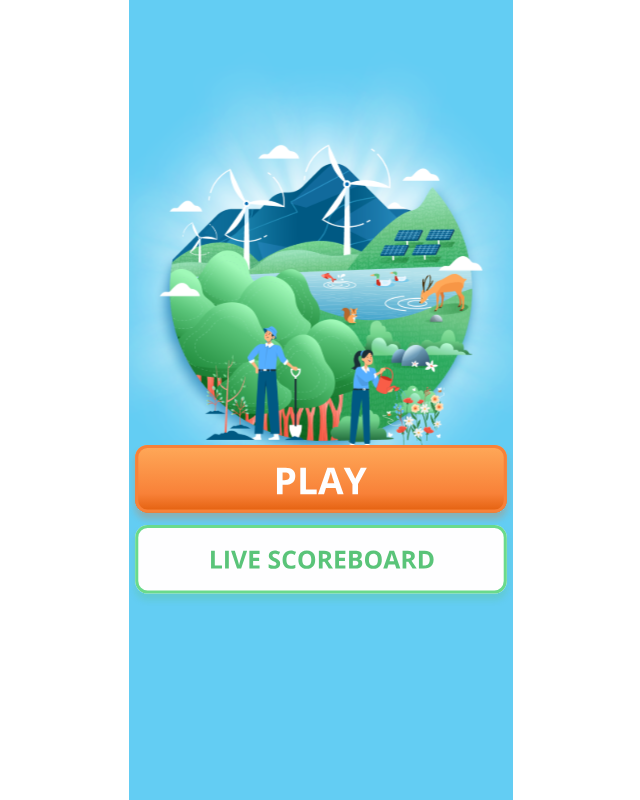
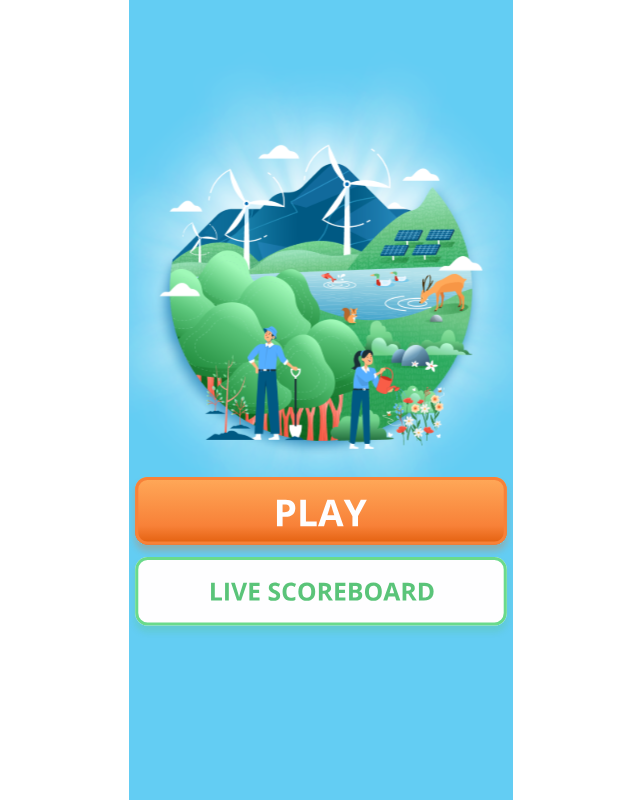
Before and after one commit to wahyufaturrizky/hitachi-quiz-game, a React (Create React App) app: page / in a window 1280 px wide. Shown: the whole page, without its empty margins (319-959 px from the left). Built offline with nearby package versions, Linux system fonts and the light colour scheme.

Commit message:
fix: margin top menu screen

```diff
--- a/src/pages/home-screen-page.tsx
+++ b/src/pages/home-screen-page.tsx
@@ -9,7 +9,7 @@ const HomeScreen = () => {
     <div className="sm:mx-auto sm:w-full sm:max-w-sm min-h-screen bg-regal-blue">
       <div className="flex flex-col">
         <img src={homeScreenImg} alt="" />
-        <div className="flex flex-col -mt-40">
+        <div className="flex flex-col -mt-32">
           <img
             onClick={() => navigate("/instruction-page")}
             src={playButtonImg}
```
